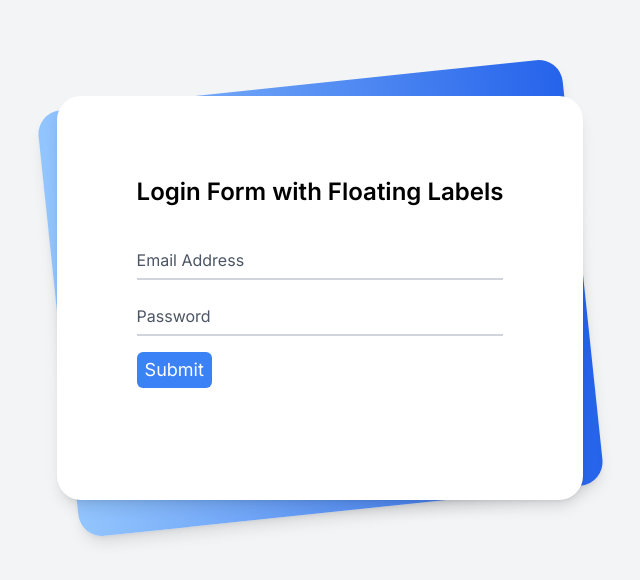
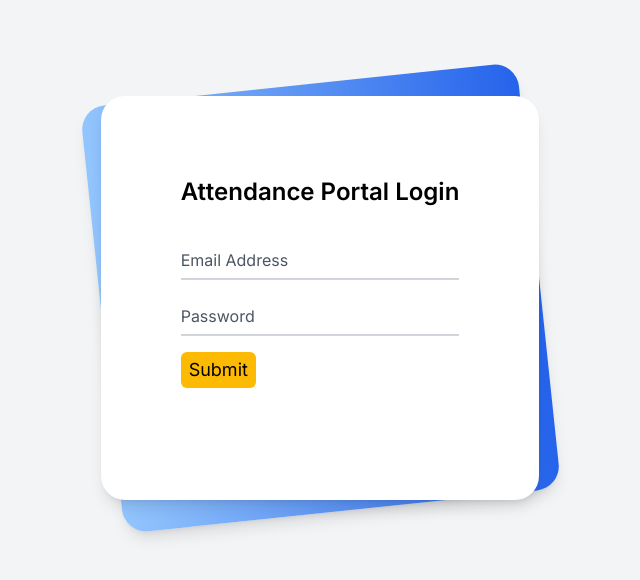
Before and after one commit to Internwell-SLIET/internwell-sliet-attendance, a Next.js app: page / in a window 1280 px wide. Shown: the part 102-682 px from the top of the page, without its empty margins (320-960 px from the left). Built offline with nearby package versions, Linux system fonts and the light colour scheme.

Commit message:
Something changed

```diff
--- a/src/app/page.tsx
+++ b/src/app/page.tsx
@@ -11,7 +11,7 @@ export default function Home() {
           <div className="relative px-4 py-10 bg-white shadow-lg sm:rounded-3xl sm:p-20">
             <div className="max-w-md mx-auto">
               <div>
-                <h1 className="text-2xl font-semibold">Login Form with Floating Labels</h1>
+                <h1 className="text-2xl font-semibold">Attendance Portal Login </h1>
               </div>
               <div className="divide-y divide-gray-200">
                 <div className="py-8 text-base leading-6 space-y-4 text-gray-700 sm:text-lg sm:leading-7">
@@ -24,7 +24,7 @@ export default function Home() {
                     <label htmlFor="password" className="absolute left-0 -top-3.5 text-gray-600 text-sm peer-placeholder-shown:text-base peer-placeholder-shown:text-gray-440 peer-placeholder-shown:top-2 transition-all peer-focus:-top-3.5 peer-focus:text-gray-600 peer-focus:text-sm">Password</label>
                   </div>
                   <div className="relative">
-                    <button className="bg-blue-500 text-white rounded-md px-2 py-1">Submit</button>
+                    <button className="bg-[#fcba03] text-black rounded-md px-2 py-1">Submit</button>
                   </div>
                 </div>
               </div>
```
